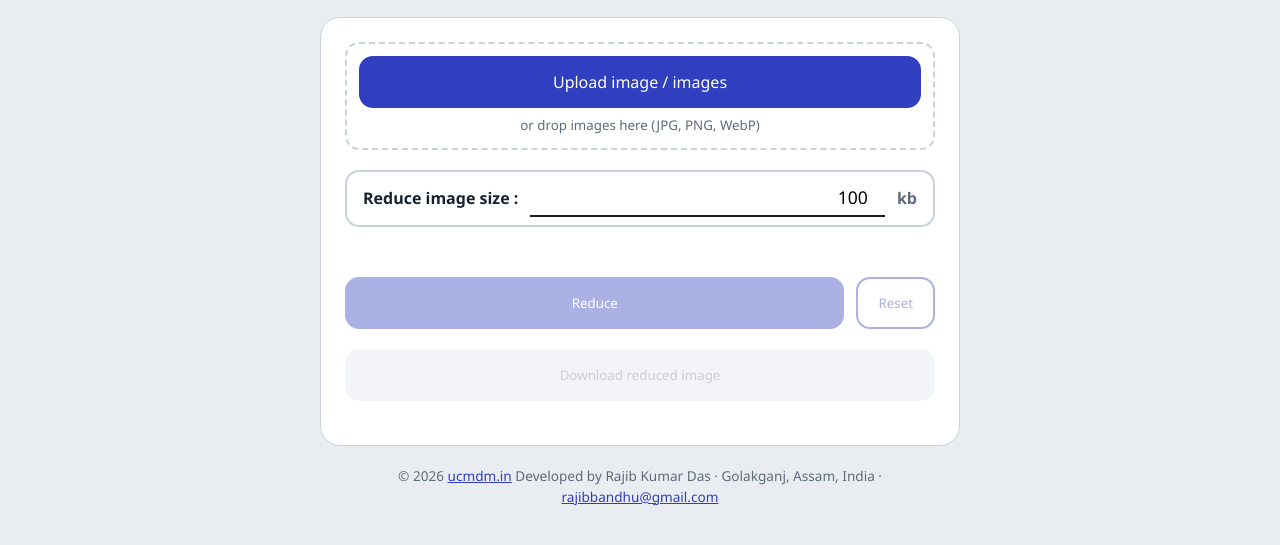
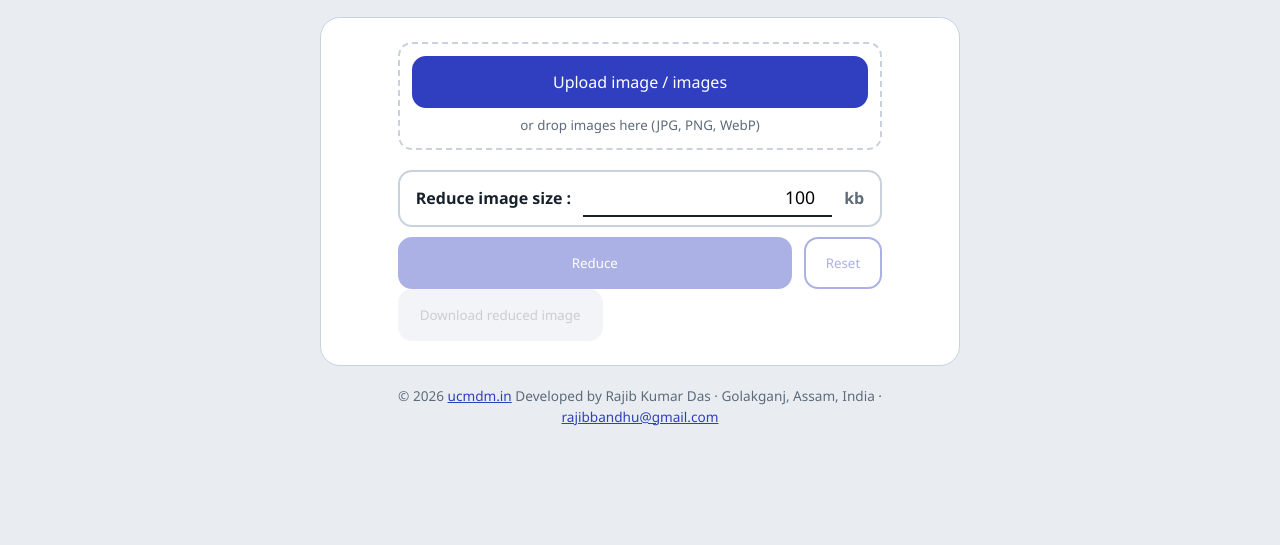
Before and after one commit to rajibbandhu/ucmdm, a plain HTML site: page image-size-reducer.html in a window 1280 px wide. Shown: the part 167-712 px from the top of the page. Drawn offline with Linux system fonts and the light colour scheme.

Commit message:
fix width of main in reducer

```diff
--- a/image-size-reducer.html
+++ b/image-size-reducer.html
@@ -69,7 +69,10 @@
   .new-reducer-link{display:inline-flex;align-items:center;justify-content:center;min-height:38px;padding:0 12px;border:1px solid var(--accent);border-radius:8px;background:var(--accent);color:#fff;font-weight:700;text-decoration:none;white-space:nowrap}
   .new-reducer-link:hover,.new-reducer-link:focus-visible{background:#24319b;outline:2px solid #8e99ee;outline-offset:2px}
   .sub{color:var(--muted);margin:0 0 24px}
-  .panel{background:var(--card);border:1px solid var(--line);border-radius:20px;padding:24px;display:grid;gap:20px}
+
+  .panel{background:var(--card);border:1px solid var(--line);border-radius:20px;padding:24px clamp(22px,6vw,88px);}
+
+
   .btn{display:flex;align-items:center;justify-content:center;gap:8px;min-height:52px;padding:0 20px;border-radius:14px;
        border:2px solid var(--accent);background:var(--accent);color:var(--accent-ink);font:600 1rem inherit;font-family:inherit;cursor:pointer}
   .btn.ghost{background:#fff;color:var(--accent)}
@@ -86,7 +89,10 @@
   footer a{color:var(--accent)}
   .btn:disabled{opacity:.4;cursor:not-allowed}
   .btn:focus-visible,input:focus-visible,label.btn:focus-within{outline:3px solid #8e99ee;outline-offset:2px}
-  #drop{border:2px dashed var(--line);border-radius:14px;padding:12px;display:grid;gap:8px;transition:border-color .15s,background .15s}
+
+  #drop{border:2px dashed var(--line);border-radius:14px;padding:12px;display:grid;gap:8px; margin-bottom: 20px;transition:border-color .15s,background .15s}
+
+
   #drop.over{border-color:var(--accent);background:#f1f3ff}
   #drop small{color:var(--muted);text-align:center}
   #file{position:absolute;opacity:0;width:1px;height:1px}
@@ -105,6 +111,8 @@
   #list a{color:var(--accent);font-weight:600;font-size:.9rem}
   .busy{color:var(--muted);font-size:.9rem}
   @media (max-width:480px){#list li{grid-template-columns:48px 1fr}#list li a{grid-column:2}}
+
+
   @media (prefers-reduced-motion:reduce){*{transition:none!important}}
 </style>
 </head>
```
